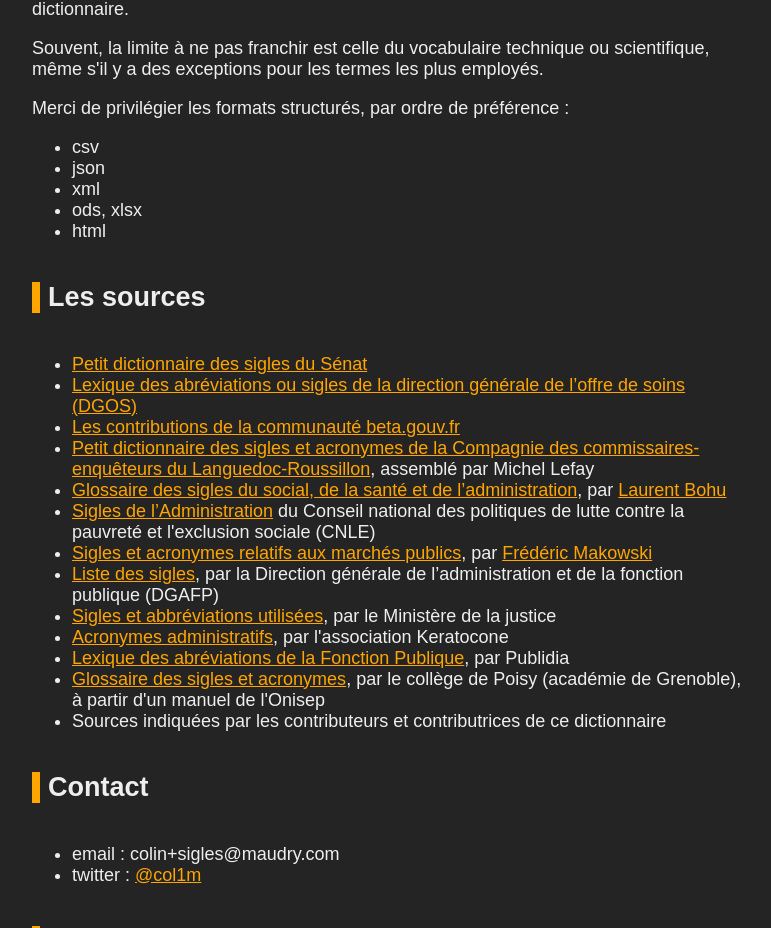
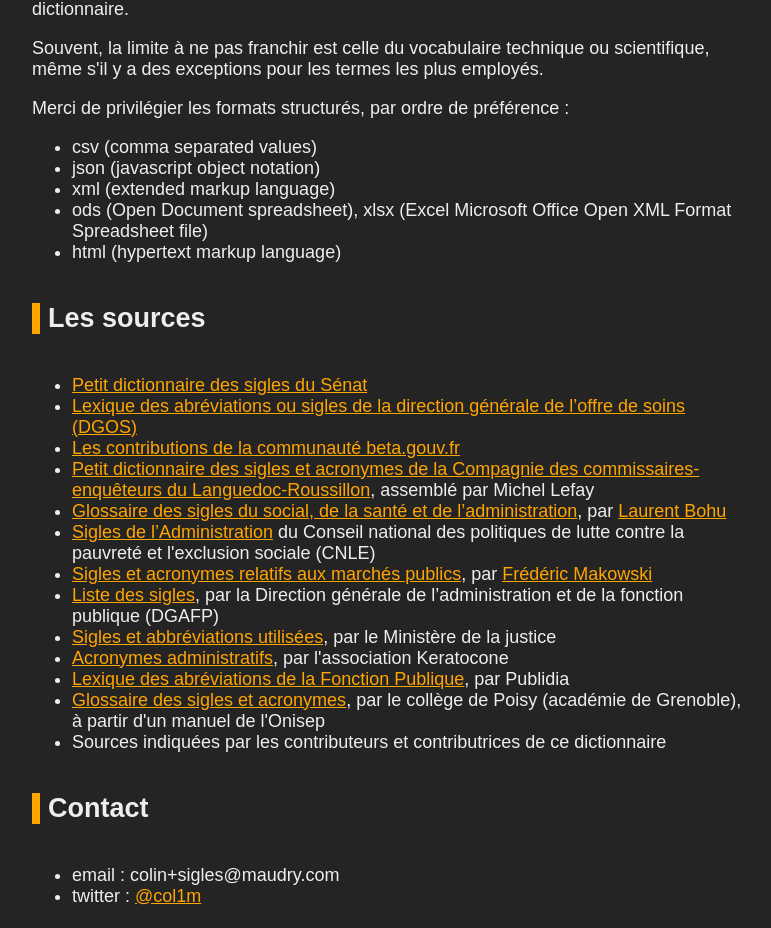
Before and after one commit to ColinMaudry/dictionnaire-sigles, a Vue app: page / in a window 1280 px wide. Shown: the part 994-1922 px from the top of the page, without its empty margins (254-1025 px from the left). Built offline with nearby package versions, Linux system fonts and the light colour scheme.

Commit message:
Meaning of file formats acronyms

```diff
--- a/src/App.vue
+++ b/src/App.vue
@@ -63,11 +63,11 @@
 
     <p>Merci de privilégier les formats structurés, par ordre de préférence :</p>
     <ul>
-      <li>csv</li>
-      <li>json</li>
-      <li>xml</li>
-      <li>ods, xlsx</li>
-      <li>html</li>
+      <li>csv (comma separated values)</li>
+      <li>json (javascript object notation)</li>
+      <li>xml (extended markup language)</li>
+      <li>ods (Open Document spreadsheet), xlsx (Excel Microsoft Office Open XML Format Spreadsheet file)</li>
+      <li>html (hypertext markup language)</li>
     </ul>
 
    <h2 id="lessources">Les sources</h2>
```
